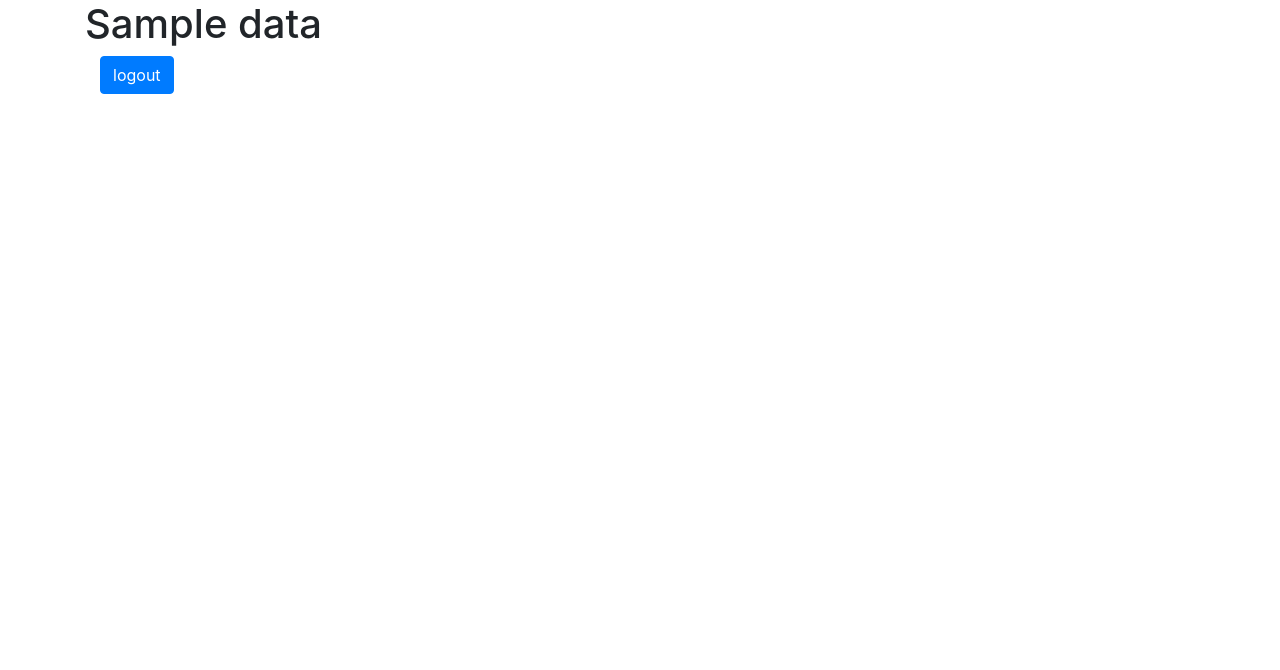
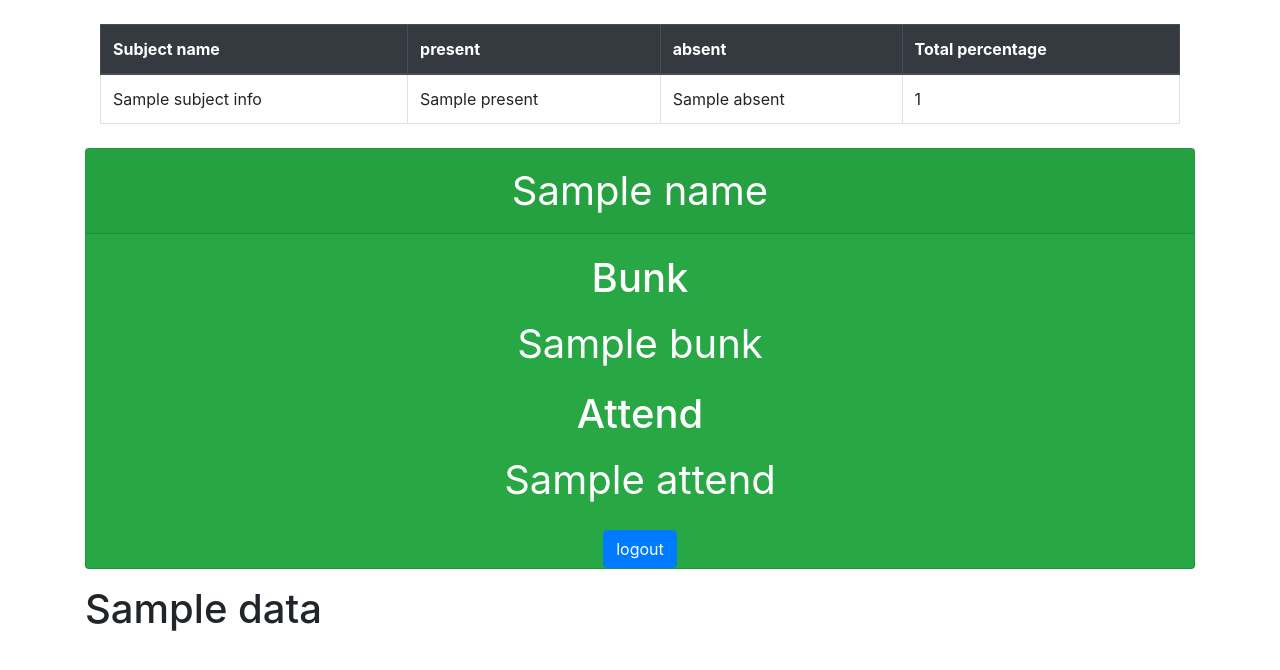
Before and after one commit to abhishek-dagar/Attendance-calcwebsite, a Django app: template templates/attendui/show.html in a window 1280 px wide. Shown: the top 670 px of the page. Run offline with Django 3.2, Linux system fonts and the light colour scheme; the template is opened without the code that fills it: most values are stand-ins (such as "Sample title", 1, 10 or a date in 2020).

Commit message:
Update show.html

```diff
--- a/templates/attendui/show.html
+++ b/templates/attendui/show.html
@@ -14,10 +14,40 @@
 
 <body>
     <div class="container">
+        <div class="container my-4">
+            <table class="table  table-bordered">
+                <thead class="thead-dark">
+                    <tr>
+                        <th scope="col">Subject name</th>
+                        <th scope="col">present</th>
+                        <th scope="col">absent</th>
+                        <th scope="col">Total percentage</th>
+                    </tr>
+                </thead>{% for subject,values in subject_info.items %}
+                <tbody>
+                    <tr>
+                        <td>{{ subject }}</td>
+                        <td>{{ values.present }}</td>
+                        <td>{{ values.absent }}</td>
+                        <td>{{ values.percentage }}</td>
+                    </tr>
+                </tbody>
+                {% endfor %}
+            </table>
+        </div>
+        <div class="card text-white bg-success mb-3" style="">
+            <div class="card-header" style="font-size: 2.5rem; text-align: center;">{{ name }}</div>
+            <div class="card-body" style=" text-align: center;">
+                <h5 class="card-title mx-4 " style="font-size: 2.5rem;">Bunk</h5>
+                <p class="card-text mx-4" style="font-size: 2.5rem;">{{ bunk }}</p>
+                <h5 class="card-title mx-4" style="font-size: 2.5rem;">Attend</h5>
+                <p class="card-text mx-4" style="font-size: 2.5rem;">{{ attend }}</p>
+            </div>
+            <div class="container" style=" text-align: center;">
+                <a href="/"><button type="button" class="btn btn-primary">logout</button></a>
+            </div>
+        </div>
         <h1>{{ data }}</h1>
-        <div class="container">
-            <a href="/"><button type="button" class="btn btn-primary">logout</button></a>
-        </div>
     </div>
 
 
```
